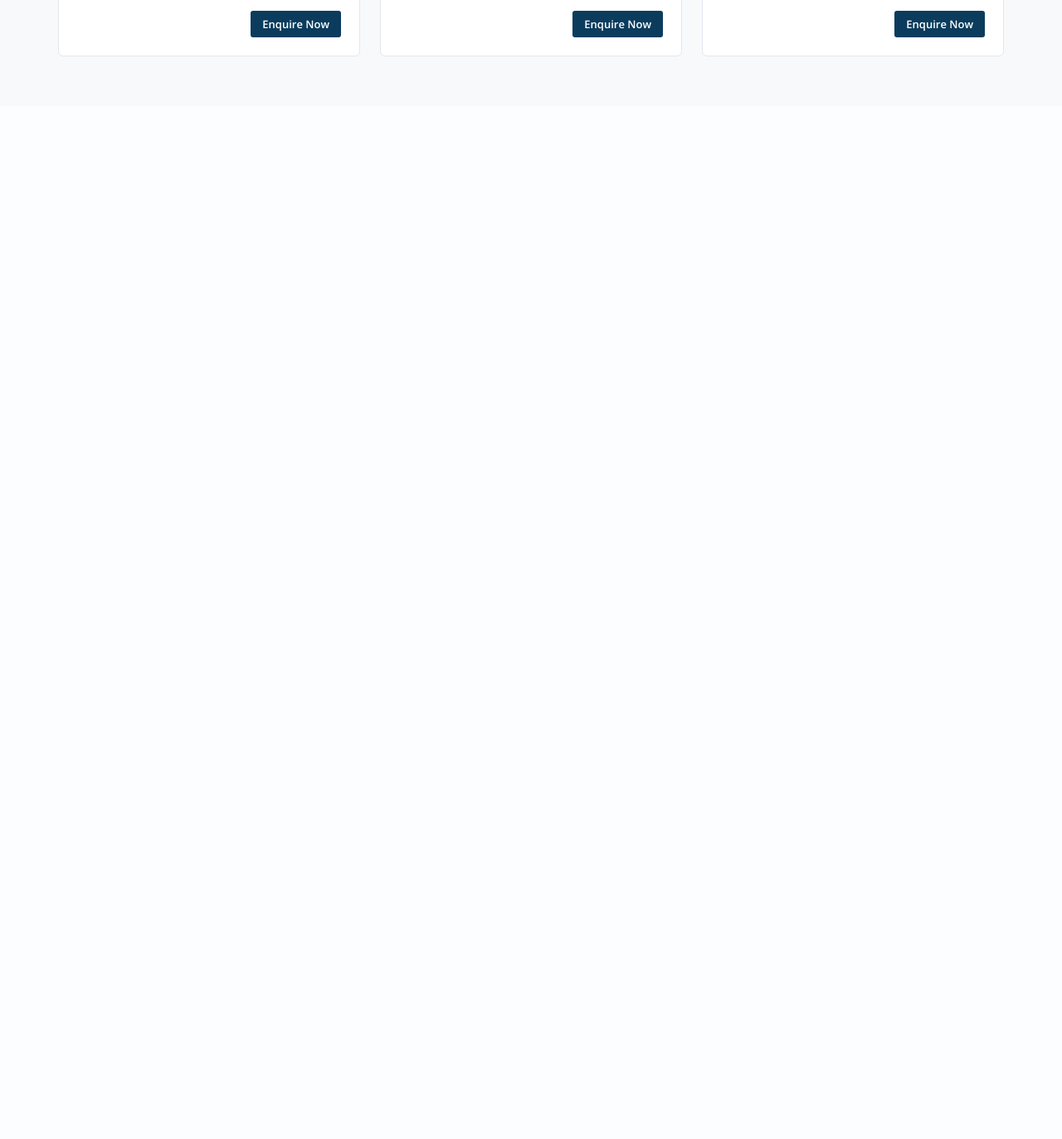
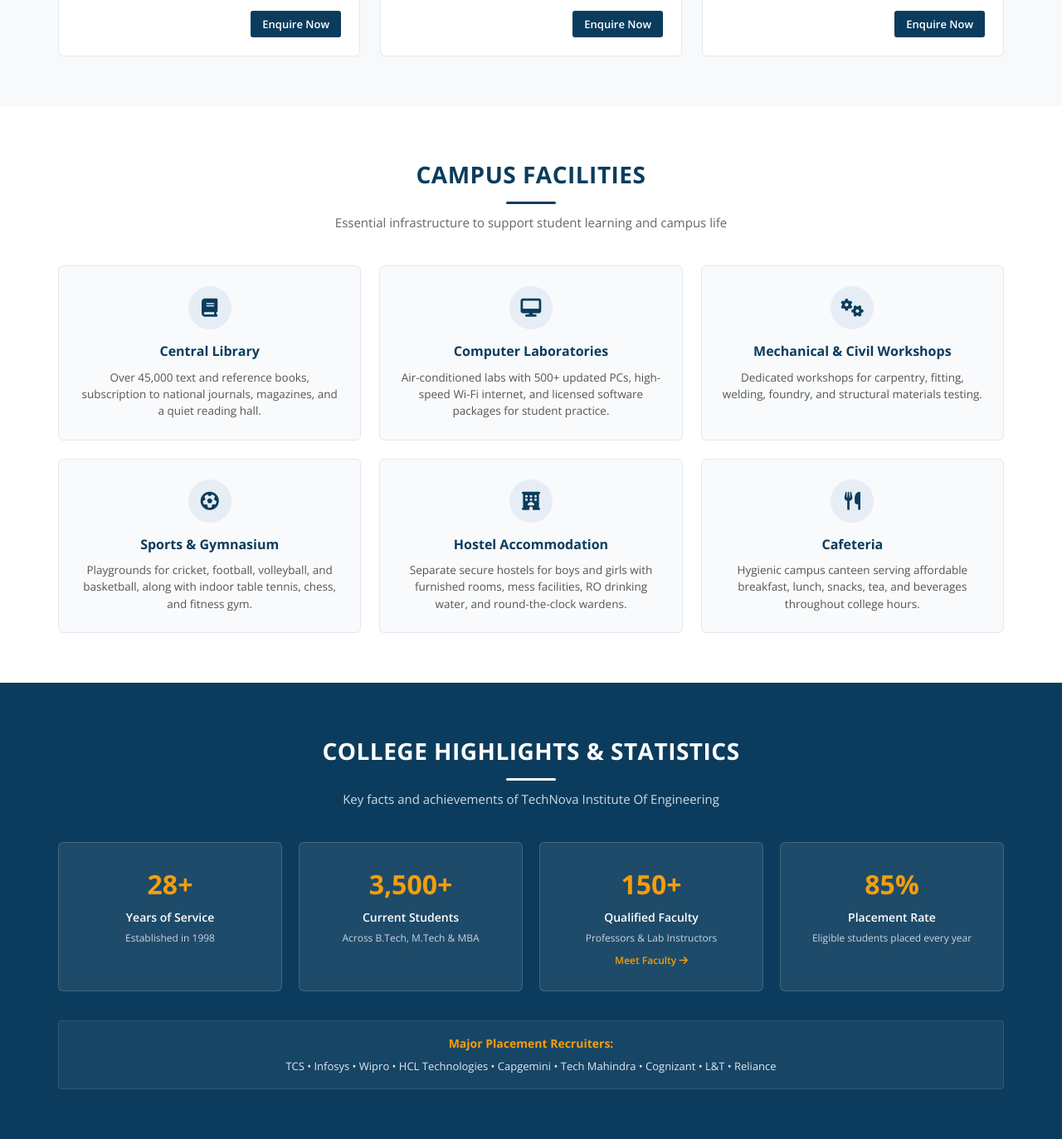
Before and after one commit to Ankush-chauhan-ui/web-dev, a PHP site: page / in a window 1280 px wide. Shown: the part 2385-3758 px from the top of the page at 83% size. Before the commit the page ends 2453 px from the top, so only its background shows below. Run offline with PHP 8.4, Linux system fonts and the light colour scheme.

Commit message:
facilities and achivements part made

```diff
--- a/index.html
+++ b/index.html
@@ -312,6 +312,106 @@
   </section>
 
 
+  <section class="section facilities-section" id="facilities">
+    <div class="container">
+
+      <div class="section-title">
+        <h2>Campus Facilities</h2>
+        <div class="title-underline"></div>
+        <p>Essential infrastructure to support student learning and campus life</p>
+      </div>
+
+      <div class="facilities-grid">
+
+        <div class="facility-item">
+          <div class="facility-icon"><i class="fa-solid fa-book"></i></div>
+          <h3>Central Library</h3>
+          <p>Over 45,000 text and reference books, subscription to national journals, magazines, and a quiet reading hall.</p>
+        </div>
+
+        <div class="facility-item">
+          <div class="facility-icon"><i class="fa-solid fa-desktop"></i></div>
+          <h3>Computer Laboratories</h3>
+          <p>Air-conditioned labs with 500+ updated PCs, high-speed Wi-Fi internet, and licensed software packages for student practice.</p>
+        </div>
+
+        <div class="facility-item">
+          <div class="facility-icon"><i class="fa-solid fa-gears"></i></div>
+          <h3>Mechanical & Civil Workshops</h3>
+          <p>Dedicated workshops for carpentry, fitting, welding, foundry, and structural materials testing.</p>
+        </div>
+
+        <div class="facility-item">
+          <div class="facility-icon"><i class="fa-solid fa-futbol"></i></div>
+          <h3>Sports & Gymnasium</h3>
+          <p>Playgrounds for cricket, football, volleyball, and basketball, along with indoor table tennis, chess, and fitness gym.</p>
+        </div>
+
+        <div class="facility-item">
+          <div class="facility-icon"><i class="fa-solid fa-hotel"></i></div>
+          <h3>Hostel Accommodation</h3>
+          <p>Separate secure hostels for boys and girls with furnished rooms, mess facilities, RO drinking water, and round-the-clock wardens.</p>
+        </div>
+
+        <div class="facility-item">
+          <div class="facility-icon"><i class="fa-solid fa-utensils"></i></div>
+          <h3>Cafeteria</h3>
+          <p>Hygienic campus canteen serving affordable breakfast, lunch, snacks, tea, and beverages throughout college hours.</p>
+        </div>
+
+      </div>
+
+    </div>
+  </section>
+
+
+  <section class="section achievements-section" id="achievements">
+    <div class="container">
+
+      <div class="section-title light">
+        <h2>College Highlights & Statistics</h2>
+        <div class="title-underline white"></div>
+        <p>Key facts and achievements of TechNova Institute Of Engineering</p>
+      </div>
+
+
+      <div class="stats-row">
+
+        <div class="stat-box">
+          <div class="stat-number">28+</div>
+          <div class="stat-title">Years of Service</div>
+          <p>Established in 1998</p>
+        </div>
+
+        <div class="stat-box">
+          <div class="stat-number">3,500+</div>
+          <div class="stat-title">Current Students</div>
+          <p>Across B.Tech, M.Tech & MBA</p>
+        </div>
+
+        <div class="stat-box">
+          <div class="stat-number">150+</div>
+          <div class="stat-title">Qualified Faculty</div>
+          <p>Professors & Lab Instructors</p>
+          <a href="faculty.html" class="stat-link">Meet Faculty <i class="fa-solid fa-arrow-right"></i></a>
+        </div>
+
+        <div class="stat-box">
+          <div class="stat-number">85%</div>
+          <div class="stat-title">Placement Rate</div>
+          <p>Eligible students placed every year</p>
+        </div>
+
+      </div>
+
+
+      <div class="recruiters-note">
+        <h4>Major Placement Recruiters:</h4>
+        <p>TCS • Infosys • Wipro • HCL Technologies • Capgemini • Tech Mahindra • Cognizant • L&T • Reliance</p>
+      </div>
+
+    </div>
+  </section>
 
 </body>
 </html>
--- a/style.css
+++ b/style.css
@@ -577,3 +577,134 @@ img {
 .btn-card:hover {
   background-color: #1d70b8;
 }
+
+
+.facilities-section {
+  background-color: #ffffff;
+}
+
+.facilities-grid {
+  display: grid;
+  grid-template-columns: repeat(auto-fit, minmax(320px, 1fr));
+  gap: 22px;
+}
+
+.facility-item {
+  background-color: #f8fafc;
+  border: 1px solid #e2e8f0;
+  border-radius: 6px;
+  padding: 24px;
+  text-align: center;
+  transition: transform 0.25s ease;
+}
+
+.facility-item:hover {
+  transform: translateY(-3px);
+  border-color: #1d70b8;
+}
+
+.facility-icon {
+  width: 52px;
+  height: 52px;
+  background-color: #e6edf4;
+  color: #0b3c5d;
+  border-radius: 50%;
+  display: flex;
+  align-items: center;
+  justify-content: center;
+  font-size: 22px;
+  margin: 0 auto 14px;
+}
+
+.facility-item h3 {
+  font-size: 16px;
+  color: #0b3c5d;
+  margin-bottom: 8px;
+}
+
+.facility-item p {
+  font-size: 13.5px;
+  color: #555555;
+  line-height: 1.5;
+}
+
+
+.achievements-section {
+  background-color: #0b3c5d;
+  color: #ffffff;
+}
+
+.section-title.light h2 {
+  color: #ffffff;
+}
+
+.section-title.light p {
+  color: #d0dbe5;
+}
+
+.stats-row {
+  display: grid;
+  grid-template-columns: repeat(4, 1fr);
+  gap: 20px;
+  margin-bottom: 35px;
+}
+
+.stat-box {
+  background-color: rgba(255, 255, 255, 0.08);
+  border: 1px solid rgba(255, 255, 255, 0.15);
+  border-radius: 6px;
+  padding: 24px 16px;
+  text-align: center;
+}
+
+.stat-number {
+  font-size: 32px;
+  font-weight: 700;
+  color: #f59e0b;
+  margin-bottom: 4px;
+}
+
+.stat-title {
+  font-size: 14px;
+  font-weight: 600;
+  color: #ffffff;
+  margin-bottom: 4px;
+}
+
+.stat-box p {
+  font-size: 12px;
+  color: #cbd5e1;
+}
+
+.stat-link {
+  display: inline-block;
+  margin-top: 8px;
+  font-size: 12px;
+  color: #f59e0b;
+  font-weight: 600;
+  transition: color 0.2s ease;
+}
+
+.stat-link:hover {
+  color: #ffffff;
+  text-decoration: underline;
+}
+
+.recruiters-note {
+  text-align: center;
+  background-color: rgba(255, 255, 255, 0.05);
+  padding: 16px;
+  border-radius: 4px;
+  border: 1px solid rgba(255, 255, 255, 0.1);
+}
+
+.recruiters-note h4 {
+  font-size: 14px;
+  color: #f59e0b;
+  margin-bottom: 6px;
+}
+
+.recruiters-note p {
+  font-size: 13px;
+  color: #e2e8f0;
+}
```
